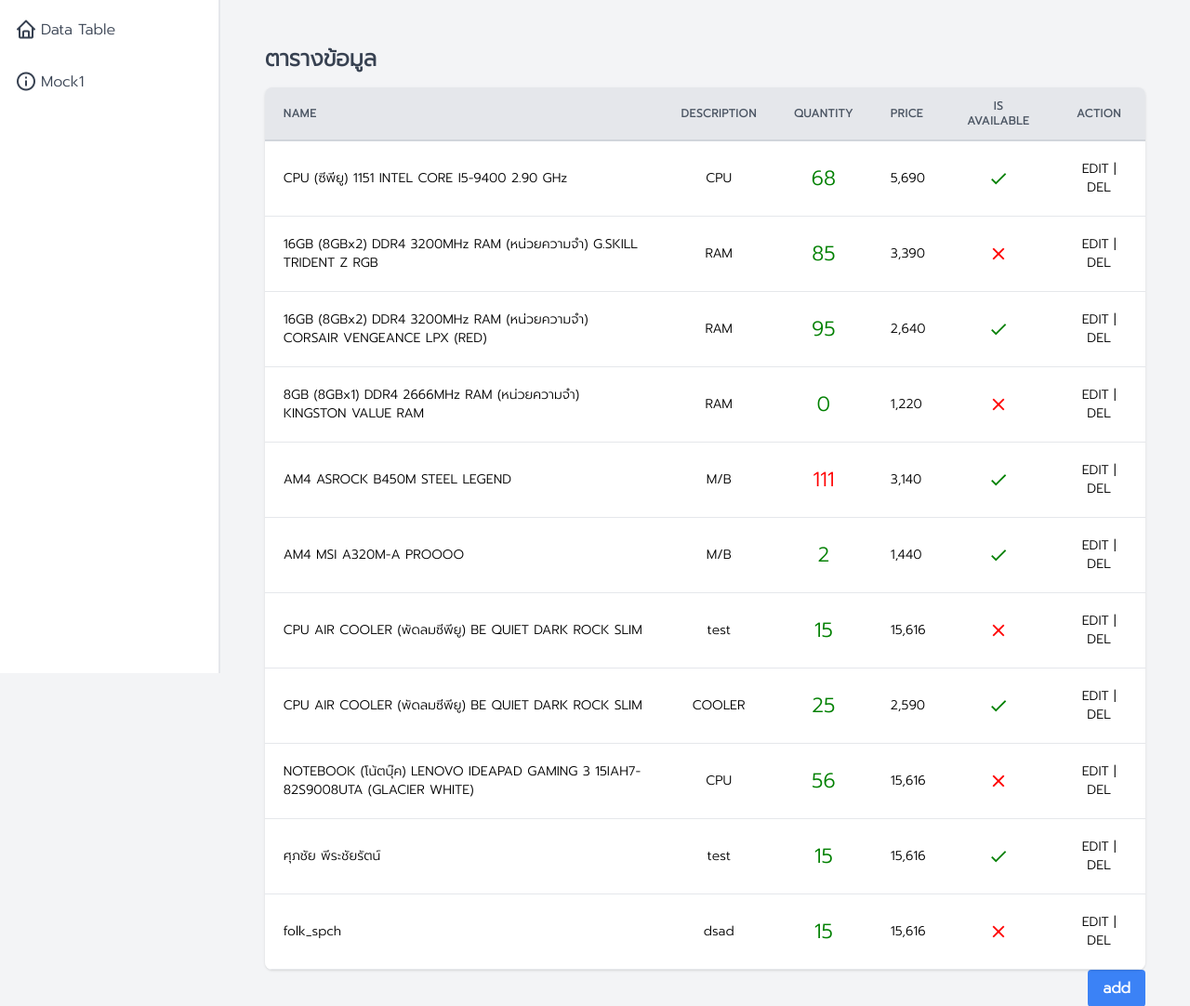
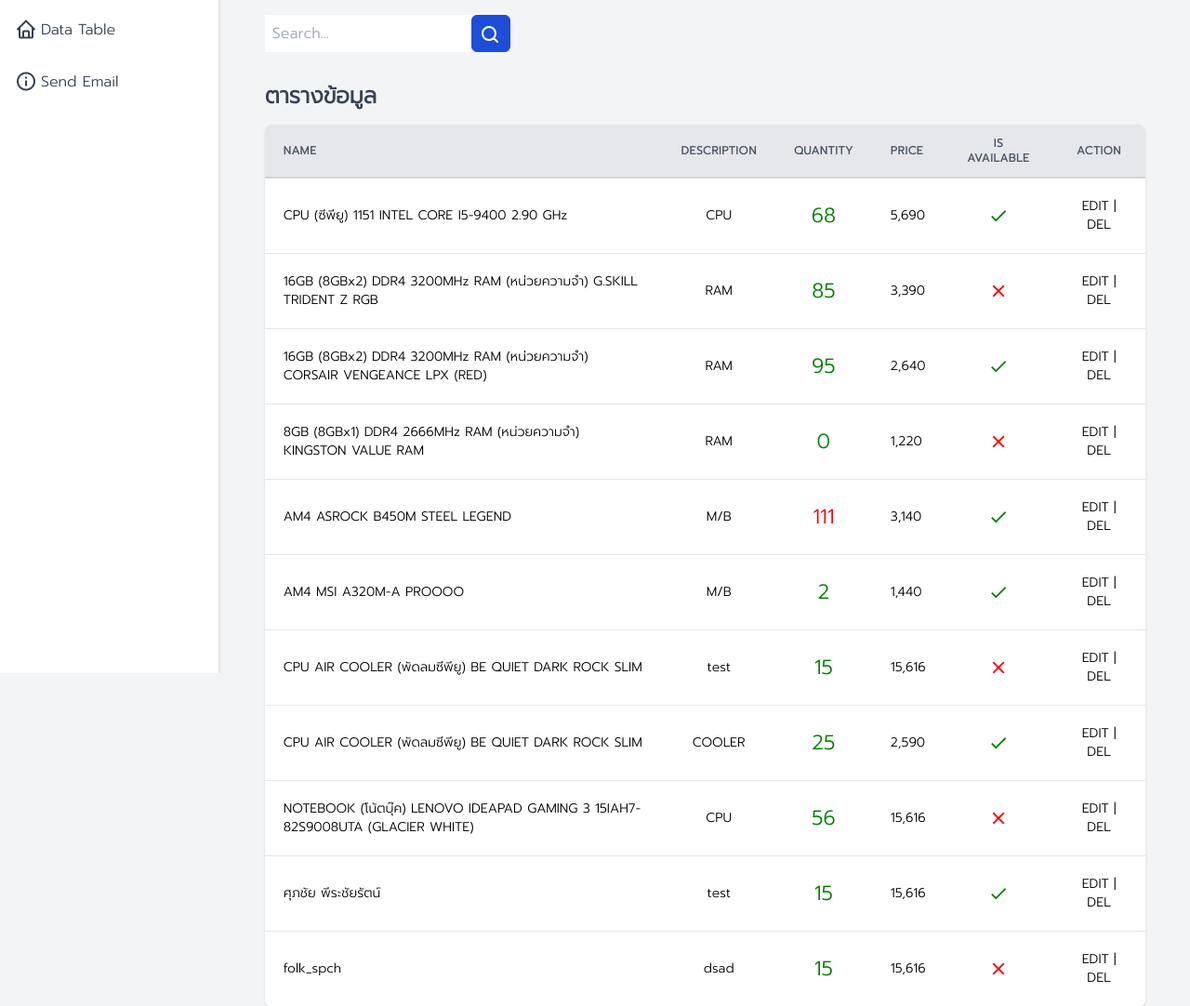
Before and after one commit to dej1231/Django_Project, a Django app: page / in a window 1280 px wide. Shown: the part 54-1136 px from the top of the page at 93% size. Run offline with Django 4.2, Linux system fonts and the light colour scheme; data comes from the database, SQL or seed files in the repository; some libraries are stand-ins or nearby versions.

Commit message:
add send email function

```diff
--- a/main/templates/components/base.html
+++ b/main/templates/components/base.html
@@ -70,7 +70,7 @@
                 <a href="/mockup"
                     class="flex items-center space-x-1 rounded-md px-2 py-3 hover:bg-gray-100 hover:text-blue-600">
                     <span class="text-2xl"><i class="bx bx-info-circle"></i></span>
-                    <span>Mock1</span>
+                    <span>Send Email</span>
                 </a>
             </aside>
 
--- a/main/templates/product_view.html
+++ b/main/templates/product_view.html
@@ -53,6 +53,19 @@
 {% extends 'components/base.html' %}
 {% block content %}
 <div class="container mx-auto px-4 sm:px-8">
+    <div class="d-flex inline-flex">
+        <input class="p-2 inline-flex items-center" placeholder="Search...">
+        <button type=""
+            class="p-2 pr-3 text-md text-white bg-blue-700 rounded-md border border-blue-700 hover:bg-blue-800 focus:ring-4 focus:outline-none focus:ring-blue-300 dark:bg-blue-600 dark:hover:bg-blue-700 dark:focus:ring-blue-800">
+                <svg
+                class="w-5 h-5" fill="none" stroke="currentColor"
+                >
+                <path stroke-linecap="round" stroke-linejoin="round" stroke-width="2"
+                    d="M21 21l-6-6m2-5a7 7 0 11-14 0 7 7 0 0114 0z"></path>
+                </svg>
+        </button>
+    </div>
+
     <div class="py-8">
 
         <div>
@@ -139,10 +152,10 @@
 
             <div>
 
-                    <button onclick="openAddModal()" class="bg-blue-500 hover:bg-blue-700 text-white font-bold py-2 px-4 rounded"
-                        style="float:right;">
-                        add
-                    </button>
+                <button onclick="openAddModal()"
+                    class="bg-blue-500 hover:bg-blue-700 text-white font-bold py-2 px-4 rounded" style="float:right;">
+                    add
+                </button>
 
             </div>
         </div>
@@ -152,8 +165,8 @@
             <div class="modal-content w-fit rounded-md bg-transparent border-none">
                 <div class="flex items-center justify-center mx-auto">
                     <div class="mx-auto w-fit flex items-center justify-center">
-                        <form action="/" method="POST" id="data_form"
-                            class="bg-white rounded-md drop-shadow-md"> {% csrf_token %}
+                        <form action="/" method="POST" id="data_form" class="bg-white rounded-md drop-shadow-md"> {%
+                            csrf_token %}
                             <span class="close mr-2">&times;</span>
                             <div class="p-10">
                                 <div>
--- a/main/views.py
+++ b/main/views.py
@@ -1,7 +1,10 @@
 from django.shortcuts import render, redirect
 from .forms import ProductForm
+from .models import Product
+from django.http import HttpResponse, HttpResponseRedirect
+from django.conf import settings
+from django.core.mail import send_mail
 
-from .models import Product
 
 # Create your views here.
 
@@ -87,3 +90,20 @@ def product_mockup(request):
     # print(query_set)
     # print(type(context))
     return render(request, "product_mock.html")
+
+def send_email(request):
+    subject = request.POST["subject"]
+    message = request.POST["message"]
+    from_email = "kmutnbcourtreservation@gmail.com"
+    toEmail = request.POST["email"]
+    recipient_list = toEmail
+    if subject and message and from_email:
+        try:
+            send_mail(subject, message, from_email, [recipient_list] )
+        except:
+            print('error')
+        return HttpResponseRedirect('/')
+    else:
+        # In reality we'd use a form class
+        # to get proper validation errors.
+        return HttpResponse('Make sure all fields are entered and valid.')
--- a/src/urls.py
+++ b/src/urls.py
@@ -21,7 +21,8 @@ from main.views import (
     product_update,
     product_delete,
     product_get,
-    product_mockup
+    product_mockup,
+    send_email
     )
 
 urlpatterns = [
@@ -32,5 +33,6 @@ urlpatterns = [
     path('get/<int:id>/', product_get),
     path('update/<int:id>/', product_update),
     path('delete/<int:id>/', product_delete),
-    path('mockup/',product_mockup)
+    path('mockup/',product_mockup),
+    path('send_email/',send_email)
 ]
```
Also changed, not shown: main/templates/product_mock.html (+12 -2 lines), src/settings.py (+12 -2 lines), 4 other files.
